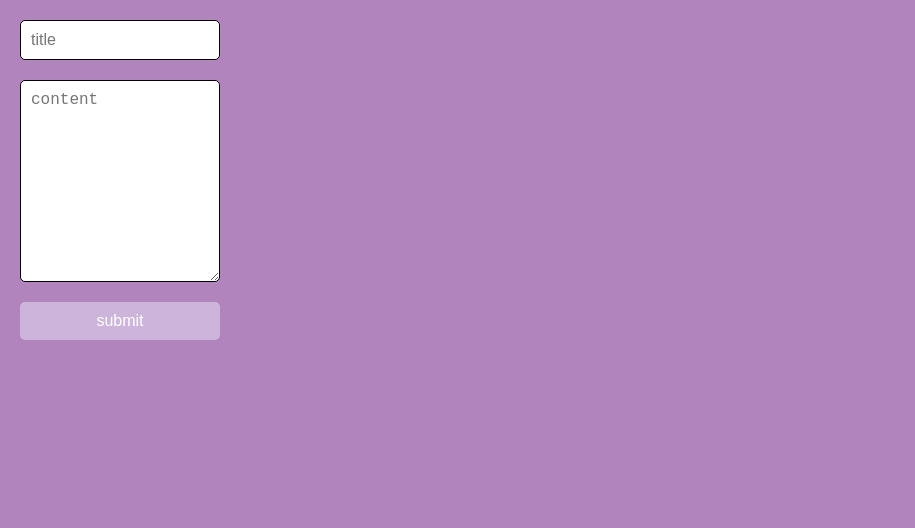
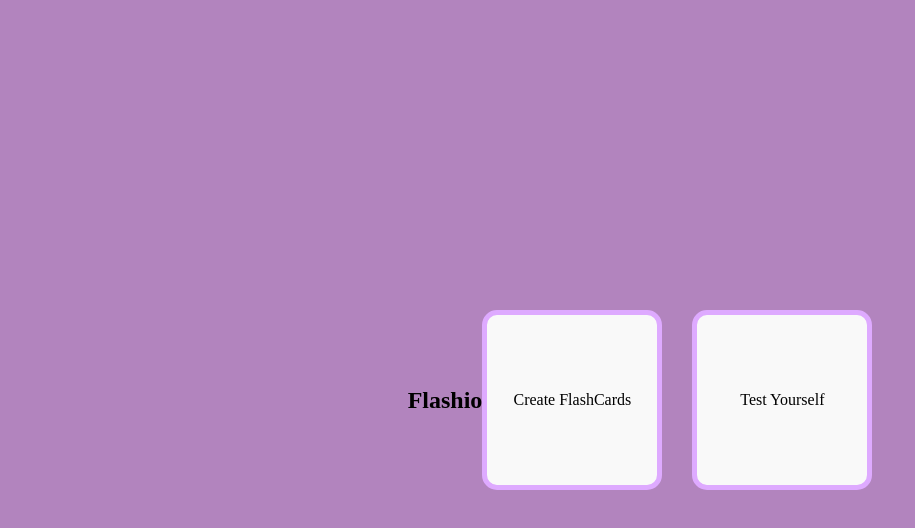
Before and after one commit to em2063/flashcard-study-partner, a plain HTML site: page notes-app/index.html in a window 1280 px wide. Shown: the whole page, without its empty margins (0-915 px from the left). Drawn offline with Linux system fonts and the light colour scheme.

Commit message:
create a homepage

```diff
--- a/notes-app/index.html
+++ b/notes-app/index.html
@@ -2,17 +2,27 @@
   <head>
     <meta charset="UTF-8" />
     <meta name="viewport" content="width=device-width, initial-scale=1.0" />
+    <title>Home Page</title>
     <link rel="stylesheet" type="text/css" href="style.css" />
-    <title>notes-app</title>
   </head>
-  <body>
-    <div id="app-container">
-      <form id="flashcard-form">
-        <input id="titleInput" placeholder="title" required />
-        <textarea id="contentInput" placeholder="content" rows="10" required></textarea>
-        <button id="submit-button" type="submit">submit</button>
-      </form>
-      <div id="flashcard-grid"></div>
-    <script src="index.js"></script>
+  <header>
+    <nav>
+      <h2>Flashio</h2>
+    </nav>
+  </header>
+  <body id="homepage-body">
+    <div id="home-container">
+      <div id="menu-container">
+        <div id="createFlash">Create FlashCards</div>
+        <div>Test Yourself</div>
+      </div>
+    </div>
+    <script>
+      document
+        .getElementById("createFlash")
+        .addEventListener("click", function () {
+          window.location.href = "createFlashcard.html";
+        });
+    </script>
   </body>
 </html>
--- a/notes-app/index.js
+++ b/notes-app/index.js
@@ -66,14 +66,14 @@ cancelButton.addEventListener("click", () => handleCancel());
 
 function editFlashcard(flashcardId) {
   const flashcard = flashcards.find(
-    (flashcard) => flashcard.id === flashcardId
+    (flashcard) => flashcard.id === flashcardId //finds flashcard that has been clicked
   );
   titleInput.value = flashcard.title;
-  contentInput.value = flashcard.content;
-  flashcardForm.removeChild(submitButton);
+  contentInput.value = flashcard.content; //sets form details to match the content on the flashcard
+  flashcardForm.removeChild(submitButton); //removes submit button from flashcard
   flashcardForm.appendChild(saveButton);
-  flashcardForm.appendChild(cancelButton);
-  flashcardEditID = flashcardId;
+  flashcardForm.appendChild(cancelButton); //adds edit buttons
+  flashcardEditID = flashcardId; //sets the selected flashcard to the one that is currently being edited
 }
 
 function revealFlashcard(flashcardId) {
--- a/notes-app/style.css
+++ b/notes-app/style.css
@@ -97,3 +97,40 @@ input {
   background-color: #deaaff;
   cursor: pointer;
 }
+
+#homepage-body {
+  display: flex;
+  align-items: center;
+  justify-content: center;
+}
+
+#home-container {
+  display: flex;
+  justify-content: center;
+  align-items: center;
+}
+
+#menu-container {
+  display: flex;
+  flex-direction: row;
+  align-items: center;
+  gap: 30px;
+}
+
+#menu-container div {
+  display: flex;
+  align-items: center;
+  justify-content: center;
+  border: 5px solid #deaaff;
+  padding: 10px;
+  border-radius: 15px;
+  background-color: #f9f9f9;
+  cursor: pointer;
+  height: 150px;
+  width: 150px;
+}
+
+#menu-container div:hover {
+  background-color: #cdb4db;
+  cursor: pointer;
+}
```
Also changed, not shown: notes-app/createFlashcard.html (added, +18 -0 lines).
